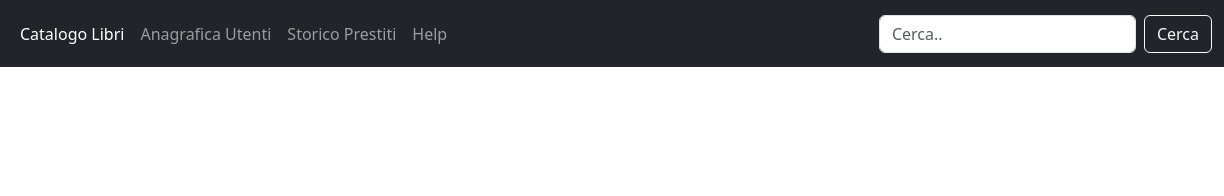
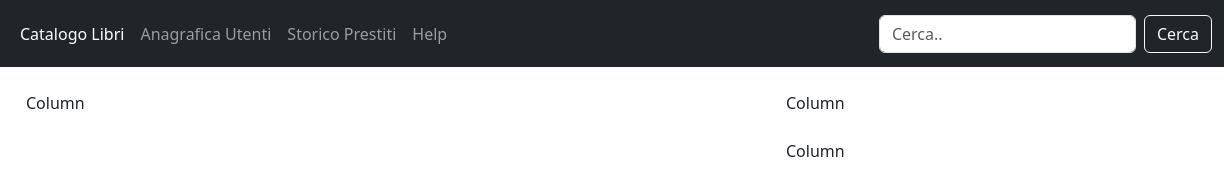
Before and after one commit to giuseppemele94/html-css-bootstrap-dashboard, a plain HTML site: page index.html in a window 1280 px wide. Shown: the full height of the page, 56-1280 px from the left. Drawn offline with nearby package versions, Linux system fonts and the light colour scheme.

Commit message:
feat : struttura main ( colonna 8/12 a sinistra e colonna 4/12 a destra )

```diff
--- a/index.html
+++ b/index.html
@@ -53,6 +53,36 @@
 
     <main>
 
+        <section class="my-4">
+            <div class="container">
+                <div class="row">
+
+                    <!-- Colonna sinistra: 8/12 su desktop, full-width su mobile -->
+                    <div class="col-12 col-lg-8 mb-4">
+                        Column
+                    </div>
+
+                    <!-- Colonna destra: 4/12 su desktop, full-width su mobile -->
+                    <div class="col-12 col-lg-4">
+                        <div class="row">
+
+                            <!-- Riga 1 della colonna destra -->
+                            <div class="col-12 mb-4">
+                                Column
+                            </div>
+
+                            <!-- Riga 2 della colonna destra -->
+                            <div class="col-12">
+                                Column
+                            </div>
+
+                        </div>
+                    </div>
+
+                </div>
+            </div>
+        </section>
+
 
     </main>
 
```
